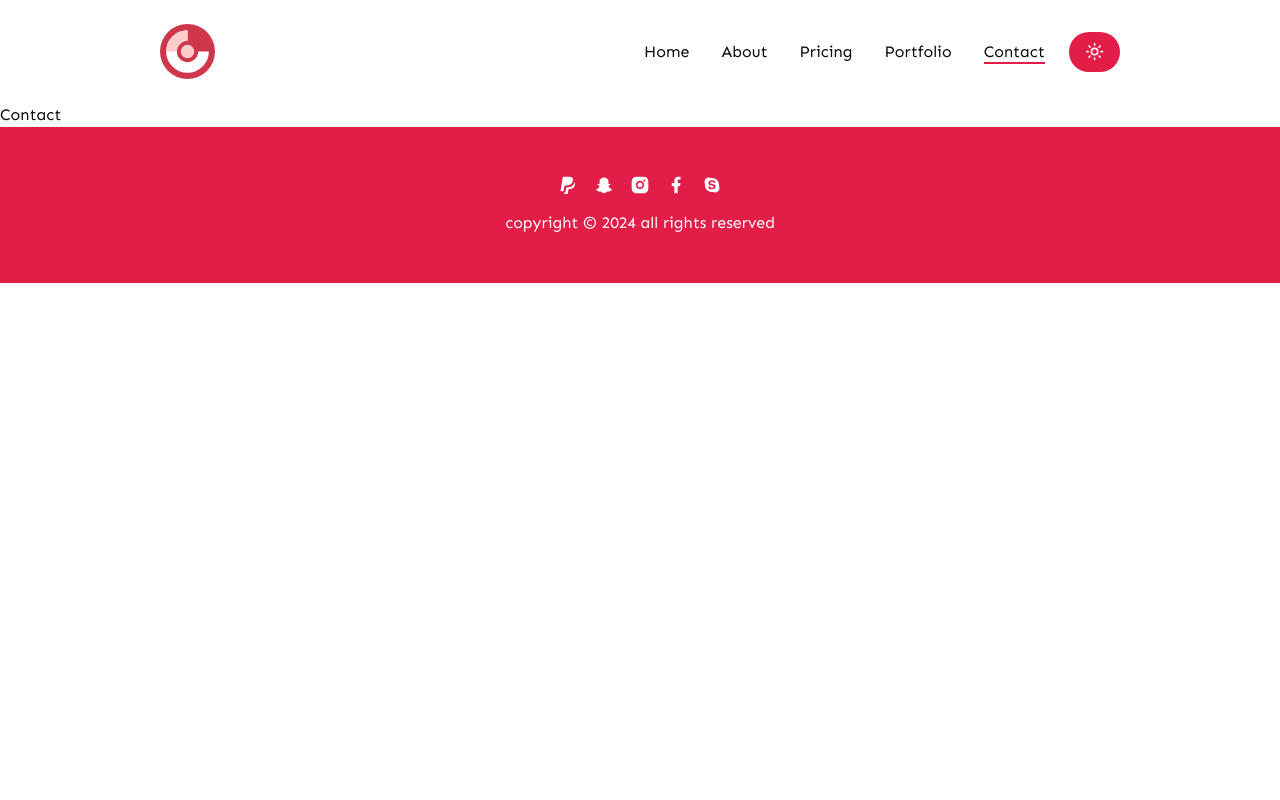
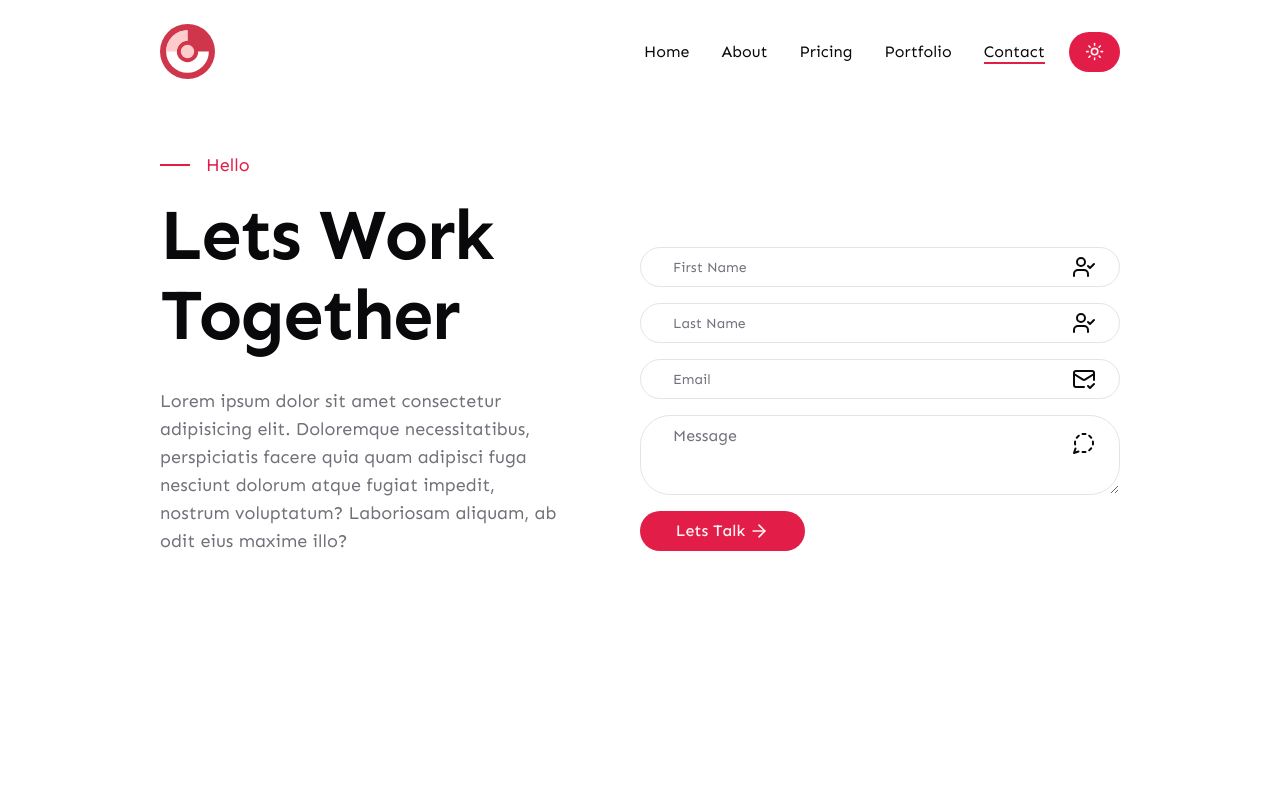
Before and after one commit to Ajosh-NyxBar/photograpy, a Next.js app: page /contact in a window 1280 px wide. Shown: the top 800 px of the page. Built offline with nearby package versions, Linux system fonts and the light colour scheme.

Commit message:
{ADD CONTACT PAGE}

```diff
--- a/app/contact/page.jsx
+++ b/app/contact/page.jsx
@@ -1,11 +1,34 @@
-import React from 'react'
+import Form from "@/components/Form";
+import React from "react";
 
 const Contact = () => {
   return (
-    <div>
-      Contact
-    </div>
-  )
-}
+    <section className="min-h-screen">
+      <div className="container mx-auto">
+        <div className="grid xl:grid-cols-2 pt-12 mb-16 xl:mb-24">
+          {/* LEFT */}
+          <div className="flex flex-col justify-center">
+            <div className="flex items-center gap-x-4 text-primary text-lg mb-4">
+              <span className="w-[30px] h-[2px] bg-primary"></span>
+              Hello
+            </div>
+            <h1 className="h1 max-w-md mb-8">Lets Work Together</h1>
+            <p className="subtitle max-w-[400px]">
+              Lorem ipsum dolor sit amet consectetur adipisicing elit.
+              Doloremque necessitatibus, perspiciatis facere quia quam adipisci
+              fuga nesciunt dolorum atque fugiat impedit, nostrum voluptatum?
+              Laboriosam aliquam, ab odit eius maxime illo?
+            </p>
+          </div>
 
-export default Contact
+          {/* form */}
+          <div className="lg:mt-24">
+            <Form />
+          </div>
+        </div>
+      </div>
+    </section>
+  );
+};
+
+export default Contact;
--- /dev/null
+++ b/components/Form.jsx
@@ -0,0 +1,42 @@
+"use client"
+
+import React from 'react'
+import { Input } from './ui/input'
+import { ArrowRight, ArrowRightIcon, MailCheck, MessageCircleDashedIcon, UserCheck } from 'lucide-react'
+import { Textarea } from './ui/textarea'
+import { Button } from './ui/button'
+
+const Form = () => {
+  return (
+    <form className='flex flex-col gap-y-4'>
+    {/* FIRST */}
+    <div className='relative flex items-center'>
+        <Input type="text" placeholder="First Name" id="firstname" name="firstname" required/>
+        <UserCheck className='absolute right-6' />
+    </div>
+    {/* LAST */}
+    <div className='relative flex items-center'>
+        <Input type="text" placeholder="Last Name" id="lastname" name="lastname" required/>
+        <UserCheck className='absolute right-6' />
+    </div>
+
+    {/* EMAIL */}
+    <div className='relative flex items-center'>
+        <Input type="email" placeholder="Email" id="email" name="email" required/>
+        <MailCheck className='absolute right-6' />
+    </div>
+
+    {/* TEXT AREA */}
+    <div className='relative flex items-center'>
+        <Textarea placeholder='Message' id='message' name='message' required/>
+        <MessageCircleDashedIcon className='absolute right-6 top-4' />
+    </div>
+
+    <Button className="flex items-center gap-x-1 max-w-[165px]">
+        Lets Talk <ArrowRightIcon size={20} />
+    </Button>
+    </form>
+  )
+}
+
+export default Form
--- a/components/ui/input.jsx
+++ b/components/ui/input.jsx
@@ -7,7 +7,7 @@ const Input = React.forwardRef(({ className, type, ...props }, ref) => {
     (<input
       type={type}
       className={cn(
-        "flex h-10 w-full rounded-md border border-input bg-background px-3 py-2 text-sm ring-offset-background file:border-0 file:bg-transparent file:text-sm file:font-medium placeholder:text-muted-foreground focus-visible:outline-none focus-visible:ring-2 focus-visible:ring-ring focus-visible:ring-offset-2 disabled:cursor-not-allowed disabled:opacity-50",
+        "flex h-10 w-full rounded-[30px] border border-input bg-background px-8 py-2 text-sm ring-offset-background file:border-0 file:bg-transparent file:text-sm file:font-medium placeholder:text-muted-foreground focus-visible:outline-none focus-visible:ring-2 focus-visible:ring-ring focus-visible:ring-offset-2 disabled:cursor-not-allowed disabled:opacity-50",
         className
       )}
       ref={ref}
--- a/components/ui/textarea.jsx
+++ b/components/ui/textarea.jsx
@@ -6,7 +6,7 @@ const Textarea = React.forwardRef(({ className, ...props }, ref) => {
   return (
     (<textarea
       className={cn(
-        "flex min-h-[80px] w-full rounded-md border border-input bg-background px-3 py-2 text-sm ring-offset-background placeholder:text-muted-foreground focus-visible:outline-none focus-visible:ring-2 focus-visible:ring-ring focus-visible:ring-offset-2 disabled:cursor-not-allowed disabled:opacity-50",
+        "flex min-h-[80px] w-full rounded-[30px] border bg-background px-8 py-2 text-base ring-offset-background placeholder:text-muted-foreground focus-visible:outline-none focus-visible:ring-2 focus-visible:ring-ring focus-visible:ring-offset-2 disabled:cursor-not-allowed disabled:opacity-50",
         className
       )}
       ref={ref}
```
